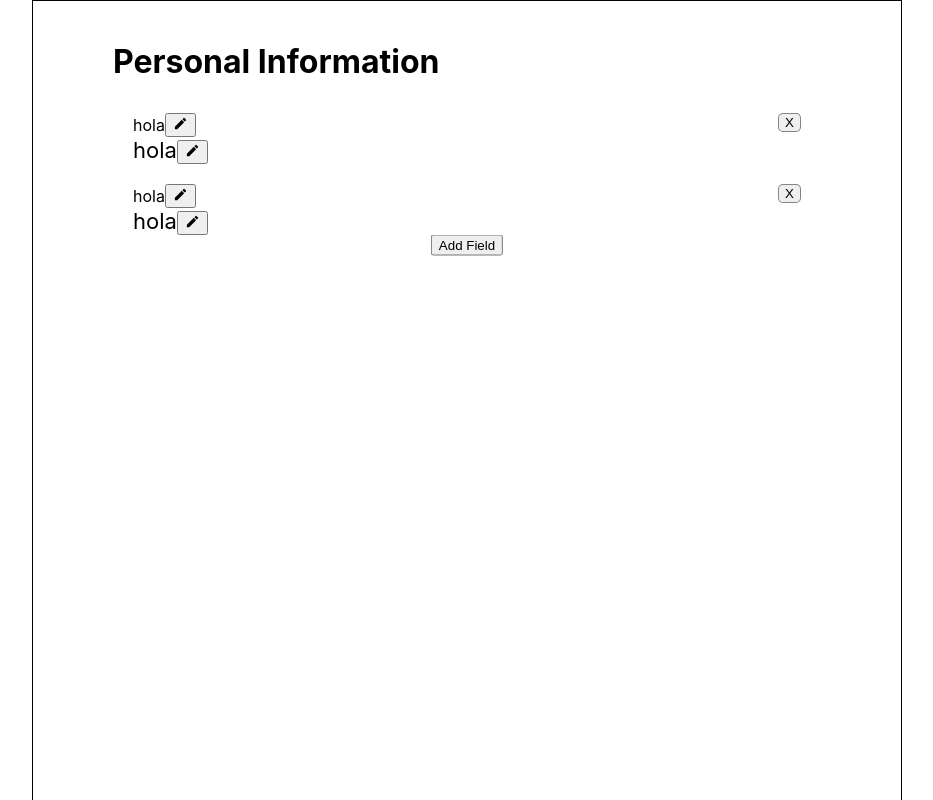
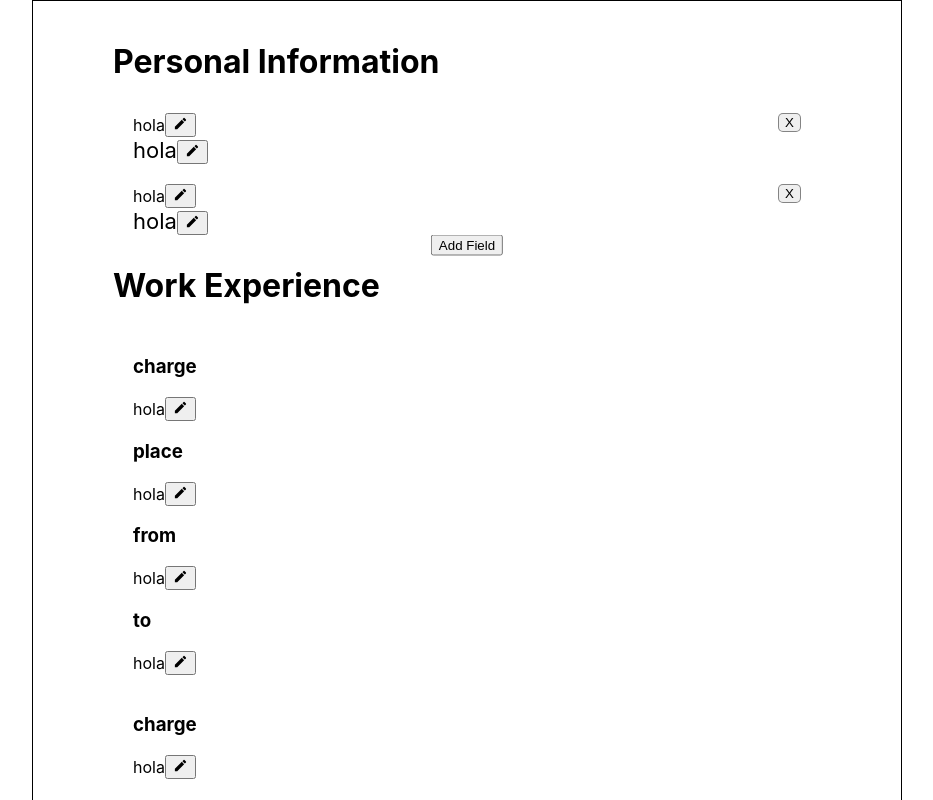
Before and after one commit to alanwtf/cv-app, a React (Create React App) app: page / in a window 1280 px wide. Shown: the top 800 px of the page, without its empty margins (173-1106 px from the left). Built offline with nearby package versions, Linux system fonts and the light colour scheme.

Commit message:
added DatedField component

```diff
--- a/src/App.js
+++ b/src/App.js
@@ -1,9 +1,11 @@
 import './App.css';
-import PersonalInfo from './components/PersonalInfo.js'
+import PersonalInfo from './components/PersonalInfo.js';
+import Experience from './components/Experience.js';
 function App() {
   return (
     <div id="app">
       <PersonalInfo />
+      <Experience />
     </div>
   );
 }
--- /dev/null
+++ b/src/components/DatedField.js
@@ -0,0 +1,24 @@
+import React from 'react';
+import Input from './Input';
+class DatedField extends React.Component {
+  constructor(props) {
+    super(props);
+  }
+
+  render() {
+    return (
+      <div className="dated-field coupled">
+        <h3>charge</h3>
+        <Input />
+        <h3>place</h3>
+        <Input />
+        <h3>from</h3>
+        <Input />
+        <h3>to</h3>
+        <Input />
+      </div>
+    );
+  }
+}
+
+export default DatedField;
--- /dev/null
+++ b/src/components/Experience.js
@@ -0,0 +1,48 @@
+import React from 'react';
+import DatedField from './DatedField';
+class Experience extends React.Component {
+  constructor(props) {
+    super(props);
+
+    this.state = {
+      fields: [
+        {
+          place: 'hello',
+          value: 'hi',
+          from: '12/5/18',
+          to: '13/5/18',
+          id: 1,
+        },
+        {
+          place: 'hello',
+          value: 'hi',
+          from: '12/5/18',
+          to: '13/5/18',
+          id: 2,
+        },
+      ],
+      ids: 3,
+    };
+  }
+
+  render() {
+    return (
+      <div className="personal-info">
+        <h1>Work Experience</h1>
+        {this.state.fields.map((field) => {
+          return (
+            <DatedField
+              key={field.id}
+              place={field.place}
+              position={field.position}
+              from={field.from}
+              to={field.to}
+            />
+          );
+        })}
+      </div>
+    );
+  }
+}
+
+export default Experience;
```
